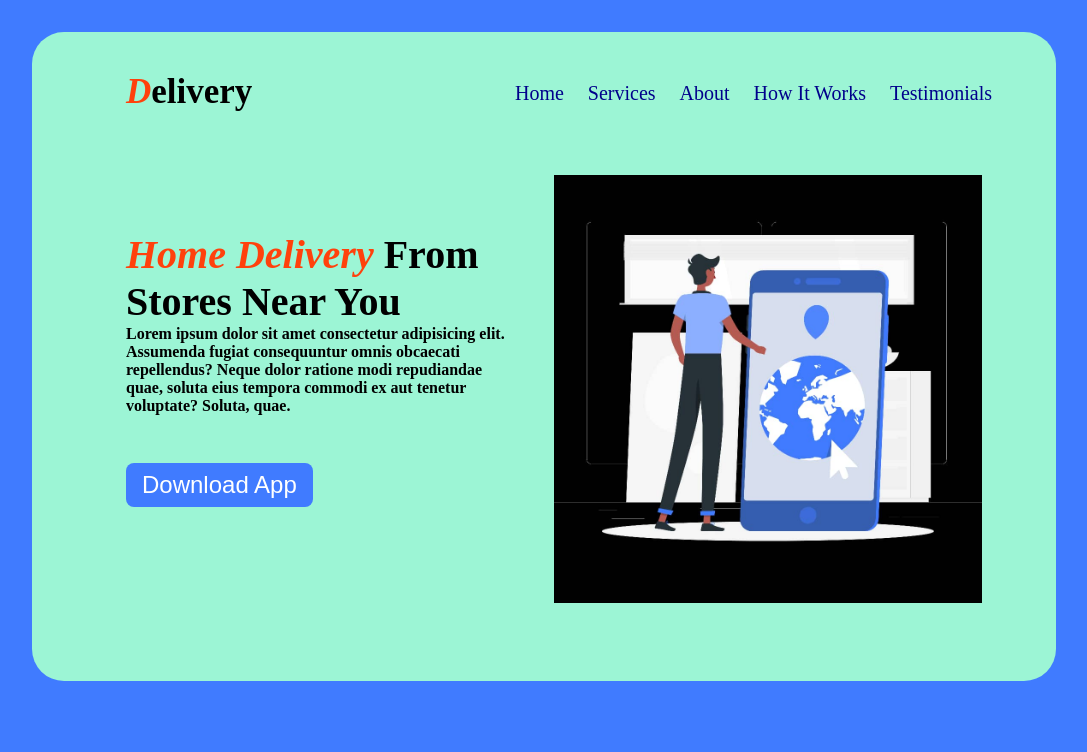
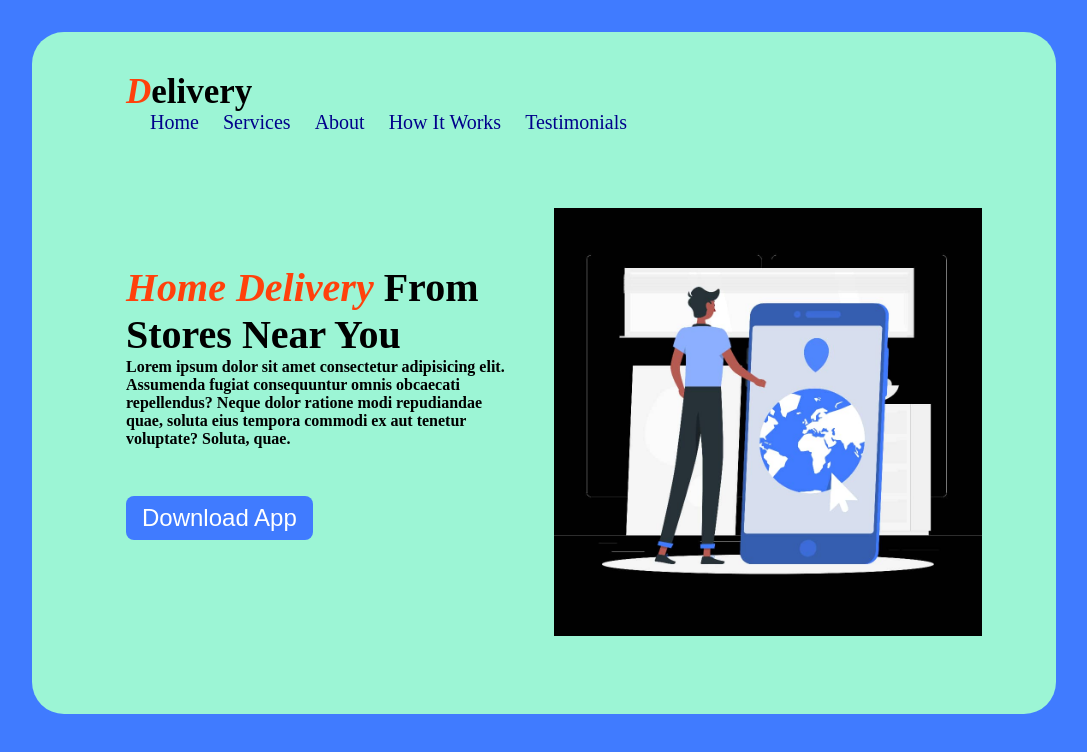
Before and after one commit to Dupsy-hub/Home-Delivery-Landing-Page, a plain HTML site: page index.html in a window 1280 px wide. Shown: the whole page, without its empty margins (96-1183 px from the left). Drawn offline with Linux system fonts and the light colour scheme.

Commit message:
commit changes

```diff
--- a/index.html
+++ b/index.html
@@ -14,7 +14,7 @@
     <section>
       <div class="header">
         <h3 class="logo"><em>D</em>elivery</h3>
-        <nav>
+        <nav class="logo">
           <ul class="navbar">
             <li><a href="#home">Home</a></li>
             <li><a href="#services">Services</a></li>
```
